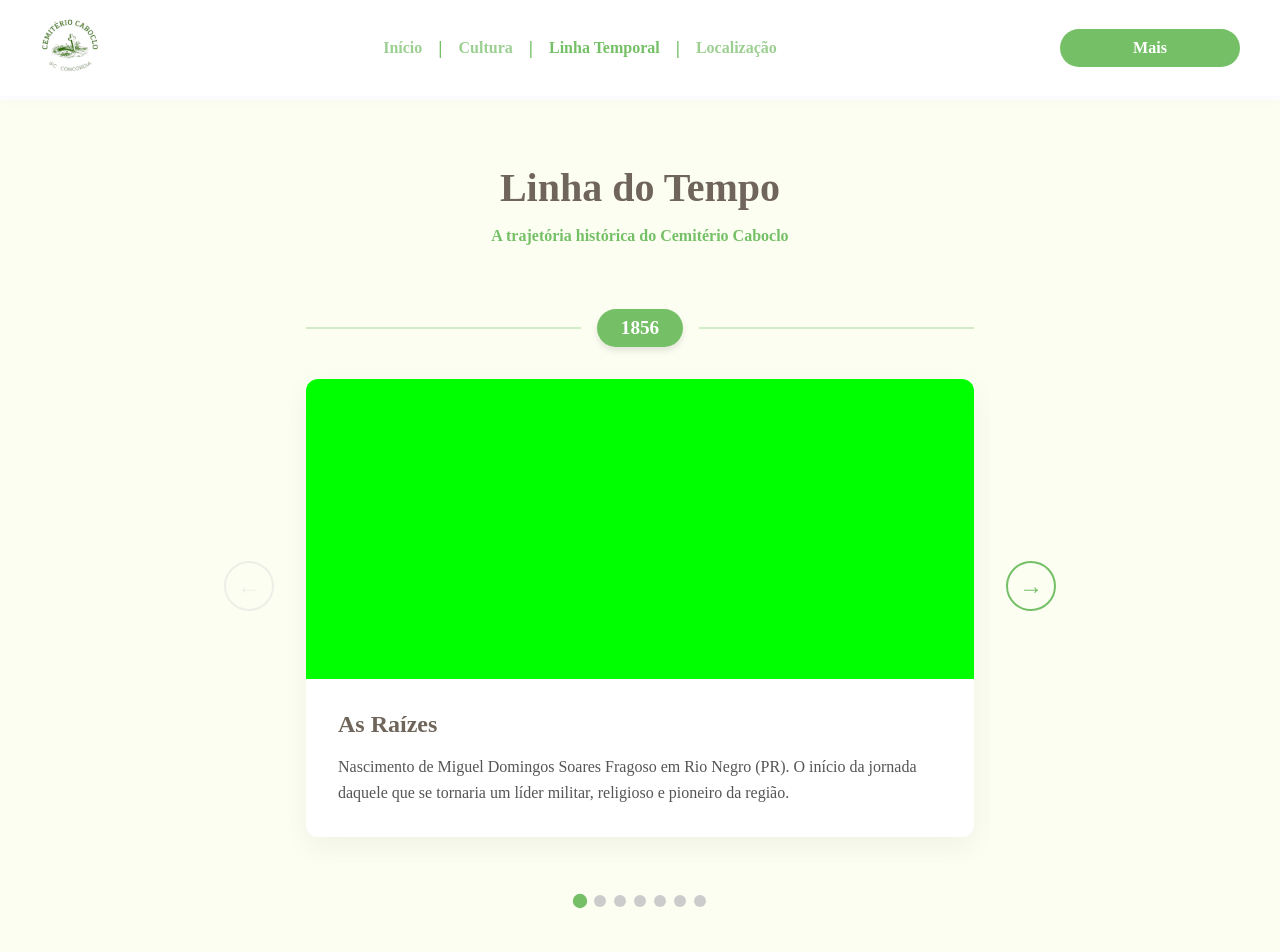
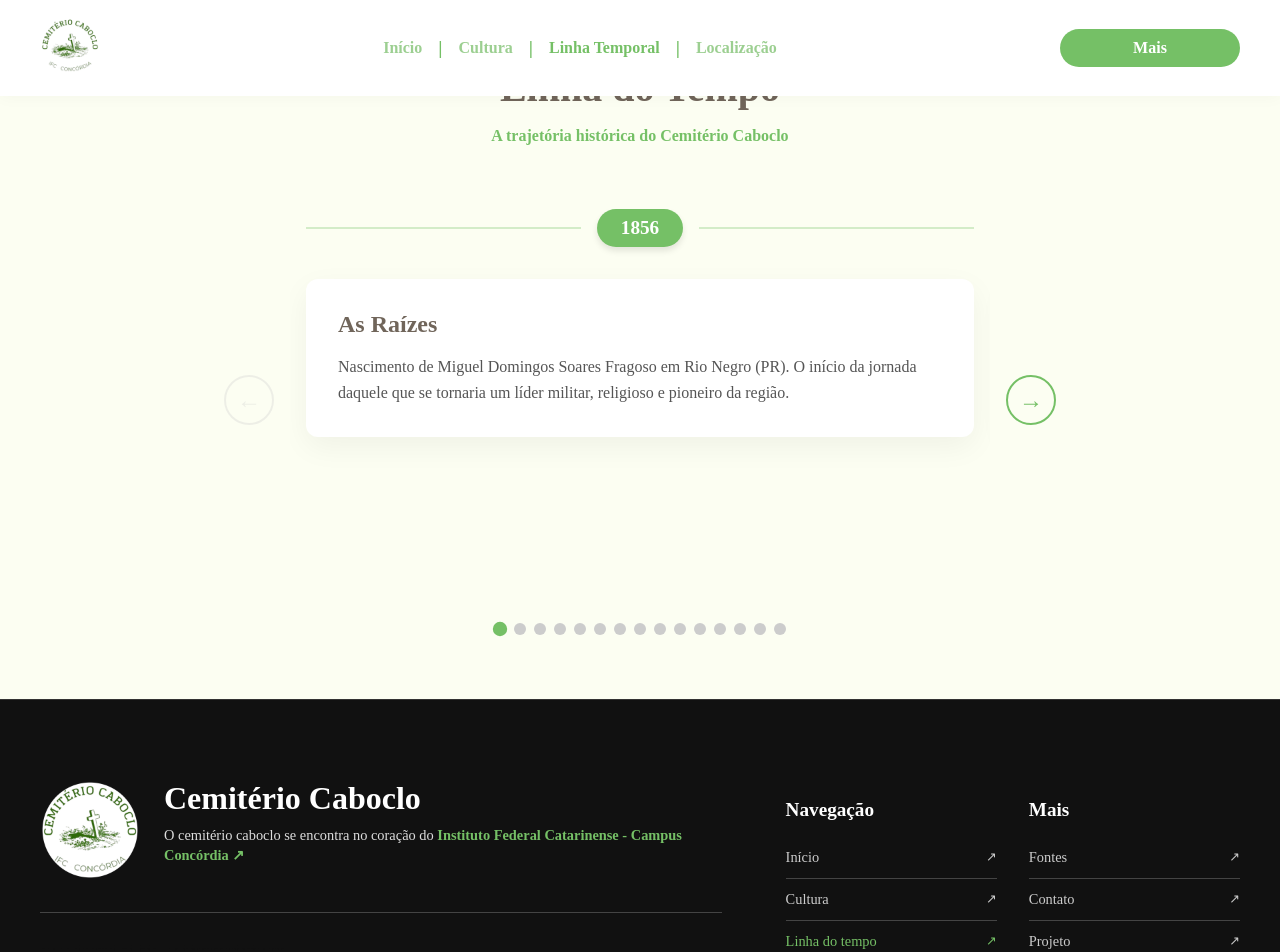
Before and after one commit to vichsort/cemiterio-caboclo, a Vue app: page /timeline in a window 1280 px wide. Shown: the top 952 px of the page. Built offline with nearby package versions, Linux system fonts and the light colour scheme; a web font is replaced by a local one.

Commit message:
refactor: noimg, refined timeline

```diff
--- a/src/App.vue
+++ b/src/App.vue
@@ -22,7 +22,6 @@ import TheFooter from '@/components/layout/AppFooter.vue'
 
 <style scoped>
 .main-content {
-  padding-top: 100px;
   min-height: 80vh;
 }
 
--- a/src/components/layout/AppFooter.vue
+++ b/src/components/layout/AppFooter.vue
@@ -1,15 +1,17 @@
 <script setup>
+import { RouterLink } from 'vue-router'
+
 const navLinks = [
-  { text: 'Início', href: '#', active: true },
-  { text: 'Cultura', href: '#' },
-  { text: 'Linha do tempo', href: '#' },
-  { text: 'Localização', href: '#' }
+  { text: 'Início', to: '/' },
+  { text: 'Cultura', to: '/#cultura' },
+  { text: 'Linha do tempo', to: '/timeline' },
+  { text: 'Localização', to: '/#localizacao' }
 ]
 
 const moreLinks = [
-  { text: 'Fontes', href: '#' },
-  { text: 'Contato', href: '#' },
-  { text: 'Projeto', href: '#' }
+  { text: 'Fontes', to: '/fontes' },
+  { text: 'Contato', to: '/contato' },
+  { text: 'Projeto', to: '/projeto' }
 ]
 </script>
 
@@ -24,7 +26,9 @@ const moreLinks = [
             <h2 class="project-title">Cemitério Caboclo</h2>
             <p class="project-desc">
               O cemitério caboclo se encontra no coração do
-              <a href="#" class="ifc-link">Instituto Federal Catarinense - Campus Concórdia ↗</a>
+              <a href="https://concordia.ifc.edu.br/" target="_blank" rel="noopener noreferrer" class="ifc-link">
+                Instituto Federal Catarinense - Campus Concórdia ↗
+              </a>
             </p>
           </div>
         </div>
@@ -42,10 +46,13 @@ const moreLinks = [
           <h3 class="nav-title">Navegação</h3>
           <ul class="nav-list">
             <li v-for="(link, index) in navLinks" :key="index">
-              <a :href="link.href" :class="{ active: link.active }">
+              <router-link
+                :to="link.to"
+                active-class="active"
+              >
                 {{ link.text }}
                 <span class="arrow">↗</span>
-              </a>
+              </router-link>
             </li>
           </ul>
         </div>
@@ -54,10 +61,13 @@ const moreLinks = [
           <h3 class="nav-title">Mais</h3>
           <ul class="nav-list">
             <li v-for="(link, index) in moreLinks" :key="index">
-              <a :href="link.href">
+              <router-link
+                :to="link.to"
+                active-class="active"
+              >
                 {{ link.text }}
                 <span class="arrow">↗</span>
-              </a>
+              </router-link>
             </li>
           </ul>
         </div>
@@ -113,6 +123,11 @@ const moreLinks = [
   color: var(--color-green);
   text-decoration: none;
   font-weight: 700;
+  transition: color 0.2s;
+}
+
+.ifc-link:hover {
+  color: #9cdb8e;
 }
 
 .divider {
--- a/src/components/sections/TimelineSection.vue
+++ b/src/components/sections/TimelineSection.vue
@@ -5,44 +5,77 @@ const timelineEvents = [
   {
     year: '1856',
     title: 'As Raízes',
-    description: 'Nascimento de Miguel Domingos Soares Fragoso em Rio Negro (PR). O início da jornada daquele que se tornaria um líder militar, religioso e pioneiro da região.',
-    image: '/green.png'
+    description: 'Nascimento de Miguel Domingos Soares Fragoso em Rio Negro (PR). O início da jornada daquele que se tornaria um líder militar, religioso e pioneiro da região.'
+  },
+  {
+    year: '1874',
+    title: 'Casamento',
+    description: 'Casou-se em Rio Negro (PR), com Maria Vieira Machado, filha de Manuel Vieira Machado e de Anna do Rosário.'
   },
   {
     year: '1893',
     title: 'A Revolução Federalista',
-    description: 'Aos 40 anos, adere à causa federalista. Como Major, lidera o batalhão de voluntários "Dr. Pacheco" e participa do histórico cerco da Lapa.',
-    image: '/green.png'
+    description: 'Aos 40 anos, adere à causa federalista. Como Major, lidera o batalhão de voluntários "Dr. Pacheco" e participa do histórico cerco da Lapa.'
   },
   {
     year: '1894',
     title: 'Comandante-em-Chefe',
-    description: 'Eleito por seus pares para comandar o ataque à Lagoa Vermelha. Liderou a estratégica e difícil travessia do Rio Uruguai, protegendo a retaguarda das tropas.',
-    image: '/green.png'
+    description: 'Eleito por seus pares para comandar o ataque à Lagoa Vermelha. Liderou a estratégica e difícil travessia do Rio Uruguai, protegendo a retaguarda das tropas, combatendo com os homens do coronel Manoel do Nascimento Vargas, nas barrancas do rio Uruguai. Segundo a Ordem do dia Revolucionária, 1897,  "[...] procedeu-se a eleição, dando o seguinte resultado: Coronel Fragoso, 11 votos; Coronel [Neponucemo da] Costa, dois votos; Tenente Coronel Magdalena, 1 voto"'
+  },
+  {
+    year: '1895',
+    title: 'Retirada',
+    description: 'Fragoso, ciente do que aconteceu em Lapa (muitas mortes entre a população da cidade), abriu negociação para a rendição e o domínio revolucionário da vila. A demora de uma decisão força Fragoso a retirar os combatentes legalistas que se dispersaram pelas matas da região nas encostas do Rio Uruguai, próximo da região de Machadinho (RS). No mesmo ano, um tratado de paz que anistiava todos os feitos da guerra por parte dos que participaram desta foi assinado em Pelotas (RS)'
   },
   {
     year: '1900',
     title: 'O Pioneirismo',
-    description: 'Estabelece-se nas margens do lajeado que hoje leva seu nome (Rio Fragoso), fundando o primeiro núcleo habitado do Alto Vale do Rio Uruguai Catarinense.',
-    image: '/green.png'
+    description: 'Estabelece-se nas margens do lajeado que hoje leva seu nome (Rio Fragoso), fundando o primeiro núcleo habitado do Alto Vale do Rio Uruguai Catarinense, que compusera-se de aproximadamente 40 pessoas.'
+  },
+  {
+    year: '1902',
+    title: 'Segundo casamento',
+    description: 'Casou-se pela segunda vez, com Maria Ruthes Shmidt.'
+  },
+  {
+    year: '1903',
+    title: 'Localidade',
+    description: 'Encontrava-se no atual distrito de Santo Antônio da Boa Vista (Concórdia).'
+  },
+  {
+    year: '1909',
+    title: 'Barra de Santa Cruz',
+    description: 'Transfere-se para a barra do Lajeado Fragoso (Engenho Velho), conhecido antigamente como barra de Santa Cruz, onde viviam várias famílias que vieram de Rio Negro junto com Fragoso, cuidando da plantação e da criação do coronel.'
   },
   {
     year: '1910',
     title: 'Fé e Cura',
-    description: 'Constrói uma capela e atua como curandeiro (homeopata) e líder religioso. É neste período que teria tido contato com o monge José Maria.',
-    image: '/green.png'
+    description: 'Constrói uma capela dedicada à Nossa Senhora da Conceição que incendiou antes de estar totalmente construída. Atua como curandeiro (homeopata) e líder religioso. É neste período que teria tido contato com o monge José Maria. Nesta mesma época, demostrou-se pacífico e religioso, vindo a pregar a palavra de Deus e o uso de plantas medicinais para curar doentes, sendo muito estimado entre a população.'
   },
   {
     year: '1912',
     title: 'O Contestado',
-    description: 'Citado no inquérito da Batalha do Irani como "General Fanático". Apesar da fama, depôs provando não ter combatido ao lado do monge, discordando da crença de "imunidade às balas".',
-    image: '/green.png'
+    description: 'Francisco Soares Fragoso, filho do Coronel Domingos aparece como requerente de terras na barra do Rio Jacutinga e barra do Santa Cruz (atual Rio Fragoso). Citado no inquérito da Batalha do Irani como "General Fanático". Neste momento, o Coronel depõe contra José Maria, o qual abertamente acompanhava. Ali, nascem discussões a respeito de combates anteriores, onde criticava sua crença de "imunidade às balas" e sacrifícios.'
+  },
+  {
+    year: '1912',
+    title: 'A guerra do Contestado',
+    description: 'A Batalha de Irani foi um dos primeiros e mais violentos confrontos da Guerra do Contestado, ocorrido em 22 de outubro de 1912 na fronteira entre Santa Catarina e Paraná. Tropas estaduais paranaenses atacaram os seguidores do "monge" José Maria, levando à morte do líder religioso e de muitos sertanejos, além de um comandante das tropas paranaenses. Este evento marca o início do conflito, que se prolongou até 1916 e foi motivado por disputas de terra e pobreza na região. '
+  },
+  {
+    year: '1912',
+    title: 'Os relatos',
+    description: 'com 56 anos de idade, presta depoimento, apresentando-se como industrial, filho de Honório Soares Fragoso e residente na Jacutinga, alfabetizado. Em 23/11, o chefe de polícia do Paraná escreve ao governado paranaense falando de uma possível invasão cabocla à Palmas dirigidos por Miguel Fragoso. Os depoentes de tal inquérito são unânimes em afirmar que Miguel Fragoso não tomou parte no combate. Indiferente disto, Miguel Fragoso ganha uma má fama chegando a ser dele dito que José Maria era um homem bom, servindo de pretexto para os interesses de Fragoso e seus companheiros. Neste, inquérito, deliberadamente Miguel Fragoso tenta afastar-se do monge José Maria.'
+  },
+  {
+    year: '1914',
+    title: 'O Engenho Velho',
+    description: 'Entre 1900 e 1914, o coronel Fragoso construiu um engenho na barra do riacho Santa Cruz (hoje, Fragosos) e uma rudimentar serraria de madeira, onde este encontrava o Rio Jacutinga. Este engenho rudimentar foi administrado pela família fragoso até o ano de 1913 quando é arrendado por José Fabrício das Neves.'
   },
   {
     year: '1914',
     title: 'O Legado: Cemitério Caboclo',
-    description: 'Falece o Coronel Fragoso. Seu enterro inaugura o cemitério, hoje Patrimônio Cultural de Concórdia, onde repousam as famílias fundadoras do município.',
-    image: '/green.png'
+    description: 'Falece o Coronel Fragoso, atacado de hidropisia foi procurar melhoras na atual povoação de Fragoso, em casa de um cunhado, quando faleceu em meados de 1914. Seu enterro inaugura o cemitério, hoje Patrimônio Cultural de Concórdia. Foi este pequeno núcleo populacional composto pelas famílias Fragoso, Ruth Scmitt, Dos Passos, Grein, Palhano, Brum de Camargo, Amaral, Soares e outros que, ocupando essas terras, escreveram as mais remotas origens do município de Concórdia (SC).'
   }
 ]
 
@@ -100,10 +133,6 @@ const goToSlide = (index) => {
             </div>
 
             <div class="card-content">
-              <div class="image-wrapper">
-                <img :src="event.image" :alt="event.title" class="event-image" />
-              </div>
-
               <div class="text-content">
                 <h3 class="event-title">{{ event.title }}</h3>
                 <p class="event-description">{{ event.description }}</p>
@@ -258,23 +287,6 @@ const goToSlide = (index) => {
   text-align: left;
 }
 
-.image-wrapper {
-  width: 100%;
-  height: 300px;
-  background-color: var(--color-green);
-  display: flex;
-  align-items: center;
-  justify-content: center;
-  overflow: hidden;
-}
-
-.event-image {
-  width: 100%;
-  height: 100%;
-  object-fit: cover;
-  background-color: var(--color-green);
-}
-
 .text-content {
   padding: 2rem;
 }
```
